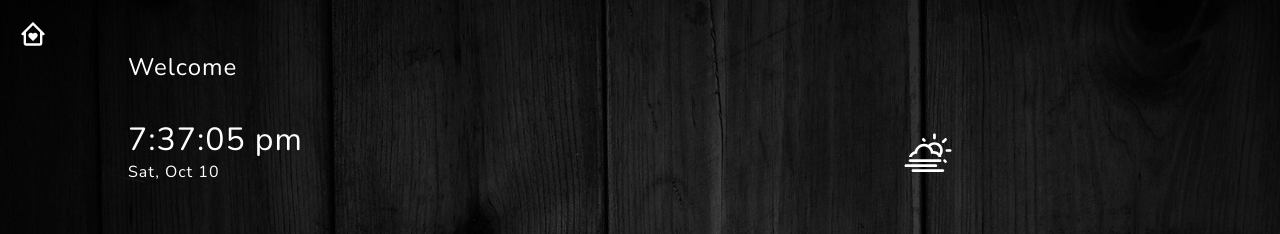
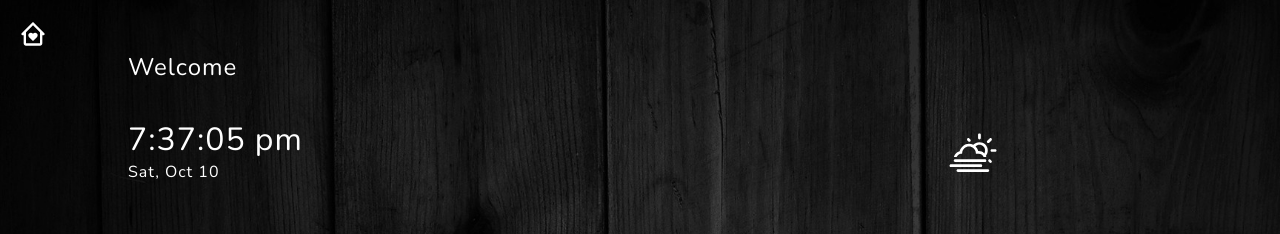
Before and after one commit to JTSwisher/daily-dash-frontend, a React (Create React App) app: page /dash/home in a window 1280 px wide. Shown: the top 234 px of the page. Built offline with nearby package versions, Linux system fonts and the light colour scheme; no server answers.

Commit message:
change news GIF

```diff
--- a/src/weather/Weather.css
+++ b/src/weather/Weather.css
@@ -47,6 +47,7 @@
 #weather-prompt {
     font-size: .75em;
     cursor: pointer;
+    margin-left: 90px;
 }
 
 #weather-prompt:hover {
```
Also changed, not shown: 2 other files (tests, documents, lock files or other folders).
